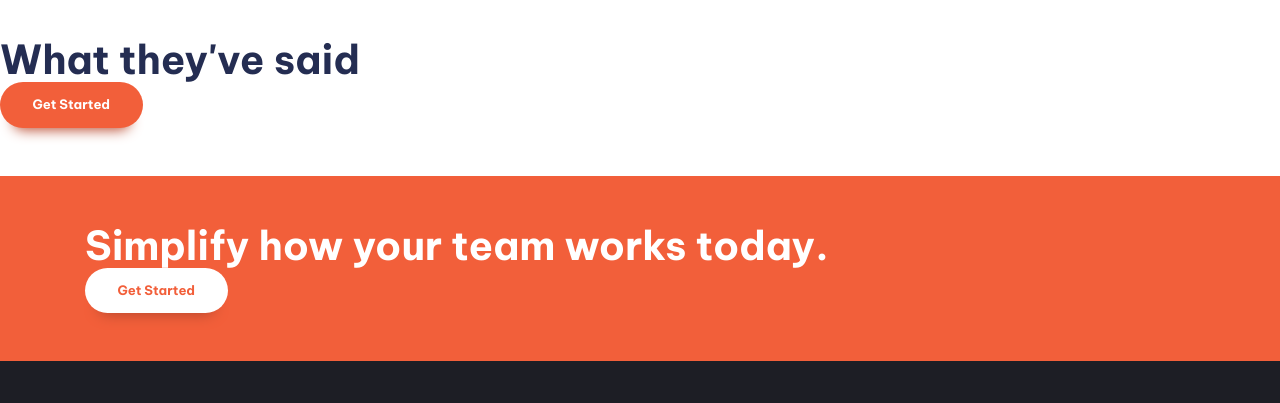
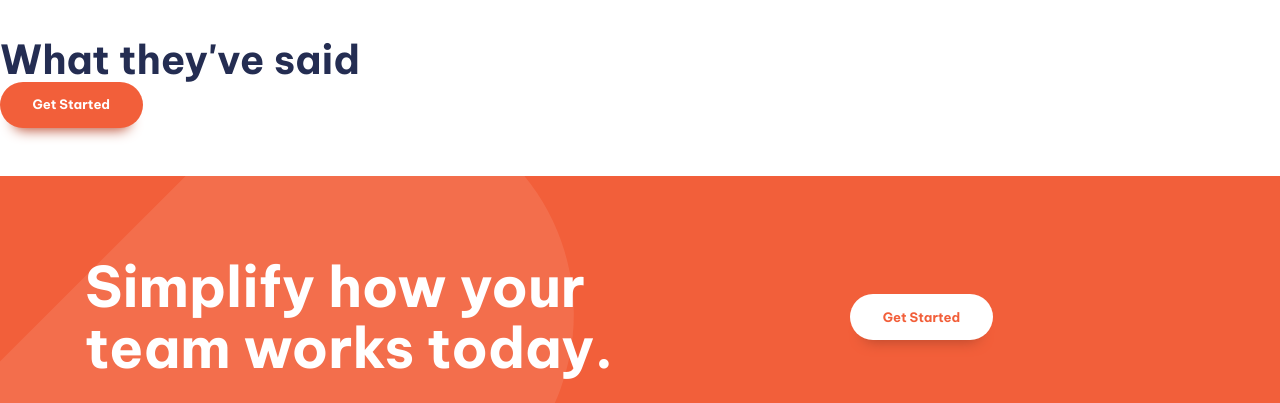
Before and after one commit to etakao/manage-landing-page, a website built with Vite: page index.html in a window 1280 px wide. Shown: the part 1391-1794 px from the top of the page. Built offline with nearby package versions, Linux system fonts and the light colour scheme.

Commit message:
Part VI: CTA

```diff
--- a/index.html
+++ b/index.html
@@ -132,16 +132,18 @@
       <button class="button">Get Started</button>
     </section>
 
-    <section class="cta | padding-block-700 bg-accent-400 text-neutral-100">
+    <section class="cta | padding-block-900 bg-accent-400 text-neutral-100">
       <div class="container">
-        <div>
-          <p class="fs-secondary-heading fw-bold">
-            Simplify how your team works today.
-          </p>
-        </div>
+        <div class="even-columns vertical-align-center">
+          <div>
+            <p class="fs-primary-heading fw-bold">
+              Simplify how your team works today.
+            </p>
+          </div>
 
-        <div>
-          <button class="button" data-type="inverted">Get Started</button>
+          <div class="justify-self-end-md">
+            <button class="button" data-type="inverted">Get Started</button>
+          </div>
         </div>
       </div>
     </section>
--- a/style.css
+++ b/style.css
@@ -252,6 +252,33 @@ p[data-width="wide"] {
   position: fixed;
 }
 
+/* CTA */
+.cta {
+  position: relative;
+  isolation: isolate;
+  text-align: center;
+}
+
+@media (min-width: 50em) {
+  .cta {
+    text-align: left;
+  }
+}
+
+.cta::before {
+  content: "";
+  position: absolute;
+  z-index: -1;
+  inset: 0;
+  background-image:
+    url('images/bg-tablet-pattern.svg'),
+    url('images/bg-tablet-pattern.svg')
+  ;
+  background-position: -15rem -5rem, 80rem -42rem;
+  background-repeat: no-repeat;
+  opacity: 0.1;
+}
+
 /* Utility classes */
 .visually-hidden {
   position: absolute;
@@ -375,6 +402,20 @@ p[data-width="wide"] {
   }
 }
 
+.vertical-align-center {
+  align-items: center;
+}
+
+.justify-self-end {
+  justify-self: end;
+}
+
+@media (min-width: 50em) {
+  .justify-self-end-md {
+    justify-self: center;
+  }
+}
+
 :where(.flow :not(:first-child)) {
   margin-top: var(--flow-spacer, 3em);
 }
```
